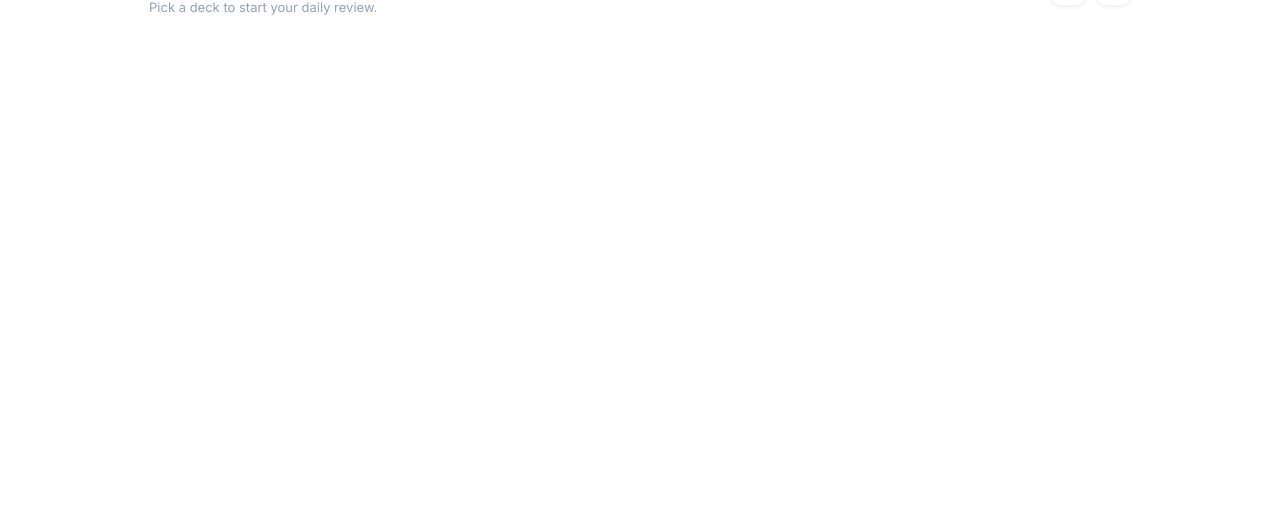
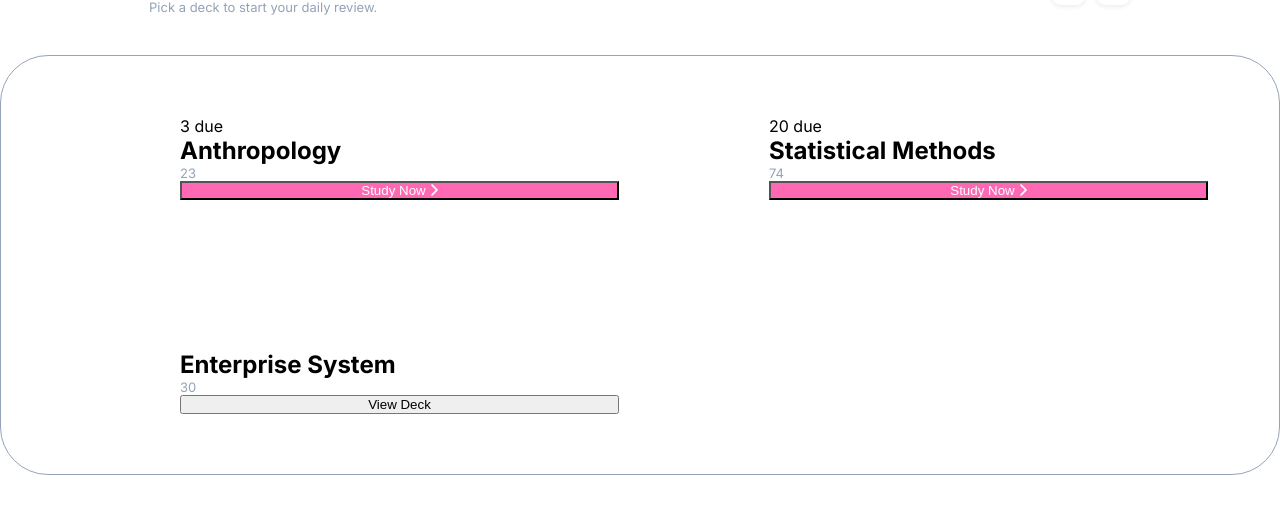
Before and after one commit to Hildana-ui/FCA-2.0, a React (Vite) app in the folder frontend/: page / in a window 1280 px wide. Shown: the part 194-708 px from the top of the page. Built offline with nearby package versions, Linux system fonts and the light colour scheme.

Commit message:
added deck card component

```diff
--- /dev/null
+++ b/frontend/src/features/decks/components/DeckCards.css
@@ -0,0 +1,29 @@
+@import '../../../styles/variables.css';
+
+.deck-container {
+    display: grid;
+    grid-template-columns: repeat(2, 499px);
+    gap: 90px;
+    padding: 30px 149px;
+    border: 1px solid var(--text-dim);
+    border-radius: var(--radius-lg);
+}
+
+.card-container {
+    padding: 30px;
+    display: flex;
+    flex-direction: column;
+}
+
+.due-review {
+    justify-self: end;
+}
+
+.btn {
+    justify-self: end;
+}
+
+.study-btn {
+    background: var(--primary-action);
+    color: white;
+}
--- a/frontend/src/features/decks/components/DeckCards.tsx
+++ b/frontend/src/features/decks/components/DeckCards.tsx
@@ -1,7 +1,36 @@
-function DeckCards() {
-    return <>
+import './DeckCards.css'
 
-    </>
+interface Deck {
+    id: string,
+    name: string,
+    no_of_cards: number,
+    to_review: number
+}
+
+interface DeckCardsListProps {
+    decks: Deck[];
+}
+
+function DeckCards({ decks }: DeckCardsListProps) {
+    console.log(decks);
+    return (
+        <div className='deck-container'>
+            {decks?.map((deck) => (
+                <div key={deck.id} className='card-container'>
+                    {deck.to_review > 0 && <div className='due-review'>{deck.to_review} due</div>}
+
+                    <div>
+                        <h2 className='deck-title'>{deck.name}</h2>
+                        <p className='deck-number'>{deck.no_of_cards}</p>
+                    </div>
+
+                    {deck.to_review > 0 ? <button className='btn study-btn'>Study Now <i className="fa-solid fa-chevron-right"></i></button> :
+                        <button className='btn view-deck-btn'>View Deck</button>
+                    }
+                </div>
+            ))}
+        </div>
+    )
 }
 
 export default DeckCards;
--- a/frontend/src/pages/Dashboard.tsx
+++ b/frontend/src/pages/Dashboard.tsx
@@ -1,7 +1,14 @@
 import DashboardHeader from "../components/shared/DashboardHeader/DashboardHeader";
 import DeckSection from "../features/decks/components/DeckSection";
+import DeckCards from "../features/decks/components/DeckCards";
 
 function Dashboard() {
+    const decks = [
+        {id: "deck-1", name: "Anthropology", no_of_cards: 23, to_review: 3},
+        {id: "deck-2", name: "Statistical Methods", no_of_cards: 74, to_review: 20},
+        {id: "deck-3", name: "Enterprise System", no_of_cards: 30, to_review: 0}
+    ];
+
     return <>
         <DashboardHeader
             profileName={"Hildana"}
@@ -11,6 +18,9 @@ function Dashboard() {
         />
 
         <DeckSection />
+
+
+        <DeckCards decks={decks} />
     </>
 }
 
```
